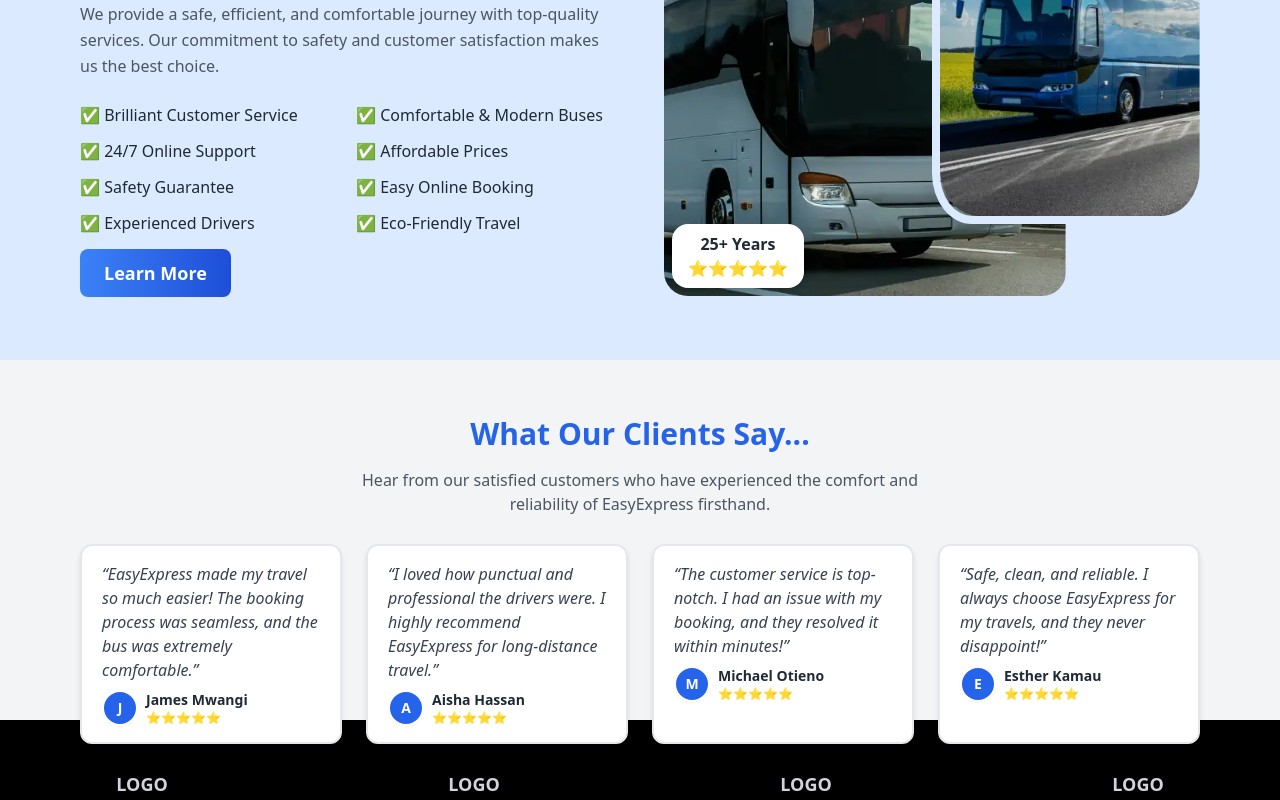
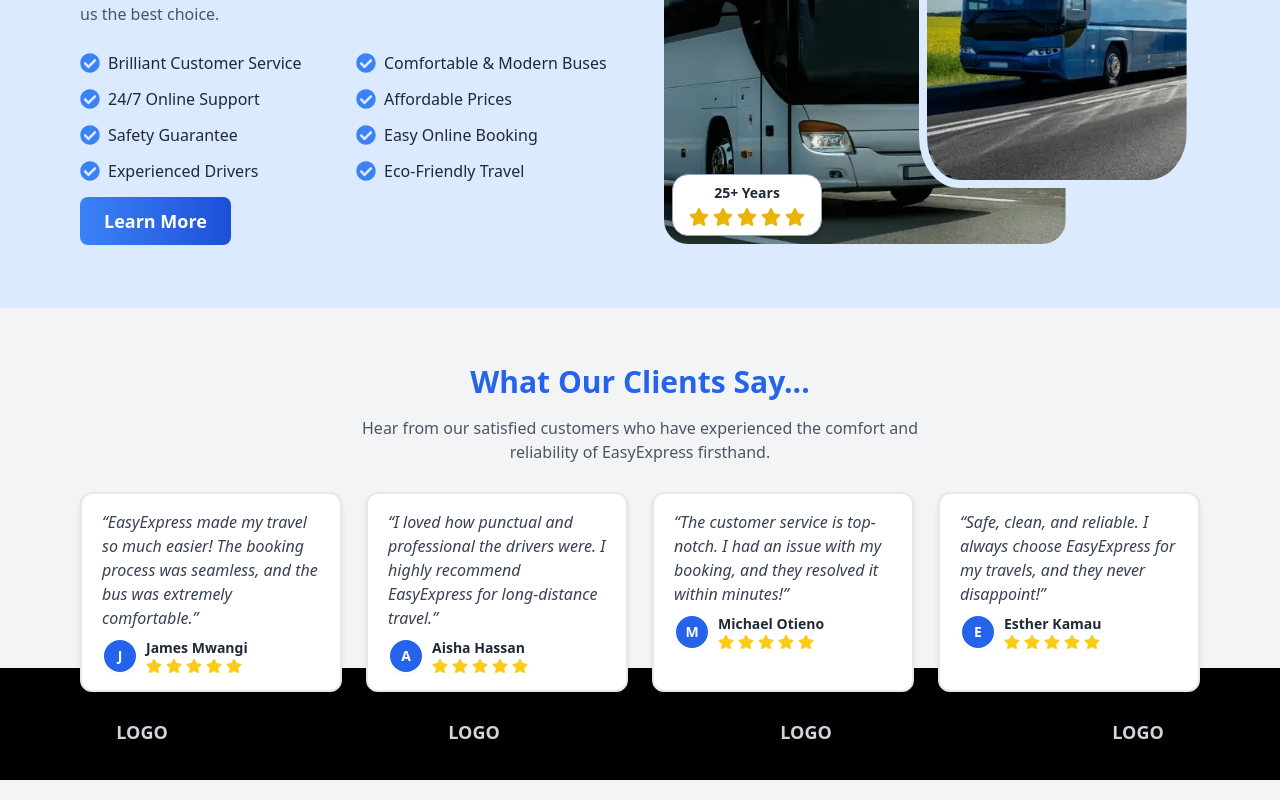
Before and after one commit to DennisKoskei/easyexpress-bus-booking-system, a Next.js app: page / in a window 1280 px wide. Shown: the part 1260-2060 px from the top of the page. Built offline with nearby package versions, Linux system fonts and the light colour scheme; no server answers.

Commit message:
style: update following sections in homepage for better mobile and tables support
1. WhyUs.tsx
2. PopularRoutes.tsx
3. Testimonials.tsx
4. PopularDestinations.tsx
5. DownloadApp.tsx

```diff
--- a/app/(routes)/(Homepage-components)/PopularDestinations.tsx
+++ b/app/(routes)/(Homepage-components)/PopularDestinations.tsx
@@ -11,7 +11,7 @@
 
 const PopularDestinations = () => {
   return (
-    <div className="Popular_Destinations px-20 py-14 bg-gray-100">
+    <div className="Popular_Destinations px-10 md:px-20 py-14 bg-gray-100">
       {/* Section Header */}
       <div className="pb-8">
         <h1 className="text-3xl font-bold text-gray-900">
--- a/app/(routes)/(Homepage-components)/Testimonials.tsx
+++ b/app/(routes)/(Homepage-components)/Testimonials.tsx
@@ -2,7 +2,9 @@
 
 import React from "react";
 import { motion } from "framer-motion";
-import { testimonials } from "@/app/constants/constants";
+import { FaStar } from "react-icons/fa";
+import { testimonials } from "@constants/constants";
+import { STRINGS } from "@constants/strings";
 
 const Testimonials = () => {
   const testimonialVariant = {
@@ -11,7 +13,7 @@
   };
 
   return (
-    <div className="Client_Testimonials relative px-20 pt-10 pb-20 bg-gray-100">
+    <div className="Client_Testimonials relative px-10 md:px-20 pt-10 pb-20 bg-gray-100">
       {/* Title Section */}
       <motion.div
         className="flex flex-col relative justify-center items-center"
@@ -20,12 +22,11 @@
         viewport={{ once: true }}
         transition={{ duration: 0.6 }}
       >
-        <h1 className="p-4 font-semibold text-3xl text-blue-600">
-          What Our Clients Say...
+        <h1 className="p-4 font-semibold text-center text-3xl text-blue-600">
+          {STRINGS.testimonials.heading}
         </h1>
-        <p className="w-3/6 text-center mb-7 text-gray-600">
-          Hear from our satisfied customers who have experienced the comfort and
-          reliability of EasyExpress firsthand.
+        <p className="w-full md:w-3/6 text-center mb-7 text-gray-600">
+          {STRINGS.testimonials.subtext}
         </p>
       </motion.div>
 
@@ -48,14 +49,19 @@
               </div>
               <div className="flex flex-col">
                 <h3 className="font-semibold">{testimonial.name}</h3>
-                <div className="text-yellow-400 text-xs">⭐⭐⭐⭐⭐</div>
+                {/* 5 Star Icons */}
+                <div className="flex items-center space-x-1 text-yellow-400 text-xs">
+                  {[...Array(5)].map((_, i) => (
+                    <FaStar key={i} className="w-4 h-4" />
+                  ))}
+                </div>
               </div>
             </div>
           </motion.div>
         ))}
       </div>
 
-      {/* Logo Section (Full Width) */}
+      {/* Logo Section */}
       <motion.div
         className="bg-black absolute -inset-x-0 h-28 -mt-6 w-full mx-auto flex gap-12 items-center justify-around text-white font-bold text-lg pt-4"
         initial={{ opacity: 0, y: 30 }}
@@ -63,10 +69,11 @@
         viewport={{ once: true }}
         transition={{ duration: 0.6, delay: 0.5 }}
       >
-        <p className="text-gray-300">LOGO</p>
-        <p className="text-gray-300">LOGO</p>
-        <p className="text-gray-300">LOGO</p>
-        <p className="text-gray-300">LOGO</p>
+        {STRINGS.testimonials.logos.map((logo, idx) => (
+          <p key={idx} className="text-gray-300">
+            {logo}
+          </p>
+        ))}
       </motion.div>
     </div>
   );
--- a/app/(routes)/(Homepage-components)/WhyUs.tsx
+++ b/app/(routes)/(Homepage-components)/WhyUs.tsx
@@ -3,6 +3,8 @@
 import Link from "next/link";
 import Image from "next/image";
 import { motion } from "framer-motion";
+import { FaStar, FaCheckCircle } from "react-icons/fa";
+import { STRINGS } from "@constants/strings";
 
 const WhyUs = () => {
   return (
@@ -21,7 +23,7 @@
           animate={{ y: 0, opacity: 1 }}
           transition={{ delay: 0.2 }}
         >
-          Why Choose Us
+          {STRINGS.whyUs.title}
         </motion.h1>
 
         <motion.h2
@@ -30,7 +32,7 @@
           animate={{ y: 0, opacity: 1 }}
           transition={{ delay: 0.4 }}
         >
-          25+ Years of Reliable Bus Charter Service
+          {STRINGS.whyUs.subtitle}
         </motion.h2>
 
         <motion.p
@@ -39,9 +41,7 @@
           animate={{ opacity: 1 }}
           transition={{ delay: 0.6 }}
         >
-          We provide a safe, efficient, and comfortable journey with top-quality
-          services. Our commitment to safety and customer satisfaction makes us
-          the best choice.
+          {STRINGS.whyUs.description}
         </motion.p>
 
         {/* Feature List */}
@@ -59,12 +59,7 @@
           }}
         >
           <ul className="space-y-3">
-            {[
-              "Brilliant Customer Service",
-              "24/7 Online Support",
-              "Safety Guarantee",
-              "Experienced Drivers",
-            ].map((item, i) => (
+            {STRINGS.whyUs.featuresLeft.map((item, i) => (
               <motion.li
                 key={i}
                 variants={{
@@ -73,17 +68,14 @@
                 }}
                 className="flex items-center gap-2"
               >
-                ✅ {item}
+                <FaCheckCircle className="text-blue-500 w-5 h-5" />
+                {item}
               </motion.li>
             ))}
           </ul>
+
           <ul className="space-y-3">
-            {[
-              "Comfortable & Modern Buses",
-              "Affordable Prices",
-              "Easy Online Booking",
-              "Eco-Friendly Travel",
-            ].map((item, i) => (
+            {STRINGS.whyUs.featuresRight.map((item, i) => (
               <motion.li
                 key={i}
                 variants={{
@@ -92,7 +84,8 @@
                 }}
                 className="flex items-center gap-2"
               >
-                ✅ {item}
+                <FaCheckCircle className="text-blue-500 w-5 h-5" />
+                {item}
               </motion.li>
             ))}
           </ul>
@@ -109,20 +102,27 @@
             href="/about"
             className="bg-gradient-to-r from-blue-500 to-blue-700 text-white font-semibold text-lg py-3 px-6 rounded-lg hover:shadow-lg hover:scale-105 transition-all duration-300"
           >
-            Learn More
+            {STRINGS.whyUs.learnMore}
           </Link>
         </motion.div>
       </motion.div>
 
       {/* Right Section (Image) */}
       <motion.div
-        className="Right w-1/2 relative"
+        className="Right w-full md:w-1/2 relative"
         initial={{ opacity: 0, x: 50 }}
         whileInView={{ opacity: 1, x: 0 }}
         viewport={{ once: true }}
         transition={{ duration: 0.8, ease: "easeOut" }}
       >
-        <motion.div className="relative justify-center rounded-3xl w-9/12 h-[450px] transition-transform duration-500 hover:scale-105">
+        <motion.div
+          className="
+          relative justify-center rounded-3xl
+          w-[80%] h-[300px]
+          sm:w-[80%] sm:h-[350px]
+          md:w-9/12 md:h-[450px]
+          transition-transform duration-500 hover:scale-105"
+        >
           {/* Big Image */}
           <Image
             src="/Assets/bus-image-big.png"
@@ -134,7 +134,15 @@
 
           {/* Small Image */}
           <motion.div
-            className="absolute -right-1/3 inset-y-10 rounded-[15%] h-3/4 w-2/3 border-blue-100 border-l-8 border-y-8"
+            className="
+            absolute
+            -right-[30%]
+            inset-y-14
+            h-[60%] w-[60%]
+            sm:h-[70%] sm:w-[70%]
+            md:h-3/4 md:w-2/3
+            border-blue-100 border-l-8 border-y-8
+            rounded-[10%] md:rounded-[15%]"
             initial={{ scale: 0.8, opacity: 0 }}
             whileInView={{ scale: 1, opacity: 1 }}
             transition={{ delay: 0.3 }}
@@ -144,19 +152,34 @@
               alt="Small Image"
               fill
               style={{ objectFit: "cover" }}
-              className="rounded-[15%]"
+              className="rounded-[5%] md:rounded-[15%]"
             />
           </motion.div>
 
           {/* Badge */}
           <motion.div
-            className="absolute bottom-2 left-2 font-extrabold flex-col rounded-2xl py-2 px-4 border-1 border-slate-400 bg-white shadow-md"
+            className="
+            absolute
+            bottom-2 left-2
+            font-extrabold flex-col
+            rounded-2xl
+            py-2 px-4
+            border border-slate-400
+            bg-white shadow-md"
             initial={{ y: 20, opacity: 0 }}
             whileInView={{ y: 0, opacity: 1 }}
             transition={{ delay: 0.6 }}
           >
-            <p className="text-center">25+ Years</p>
-            <p>⭐⭐⭐⭐⭐</p>
+            <p className="text-center text-sm md:font-md">
+              {STRINGS.whyUs.badgeYears}
+            </p>
+
+            {/* 5 Star Icons */}
+            <div className="flex justify-center mt-1 space-x-1 text-yellow-500">
+              {[...Array(5)].map((_, i) => (
+                <FaStar key={i} className="w-4 h-4 md:w-5 md:h-5" />
+              ))}
+            </div>
           </motion.div>
         </motion.div>
       </motion.div>
--- a/app/constants/strings.ts
+++ b/app/constants/strings.ts
@@ -9,4 +9,30 @@
     year: `© 2025 EasyExpress Coaches is a registered trademark of EasyExpress Inc`,
     text: "All rights reserved.",
   },
+  whyUs: {
+    title: "Why Choose Us",
+    subtitle: "25+ Years of Reliable Bus Charter Service",
+    description:
+      "We provide a safe, efficient, and comfortable journey with top-quality services. Our commitment to safety and customer satisfaction makes us the best choice.",
+    featuresLeft: [
+      "Brilliant Customer Service",
+      "24/7 Online Support",
+      "Safety Guarantee",
+      "Experienced Drivers",
+    ],
+    featuresRight: [
+      "Comfortable & Modern Buses",
+      "Affordable Prices",
+      "Easy Online Booking",
+      "Eco-Friendly Travel",
+    ],
+    learnMore: "Learn More",
+    badgeYears: "25+ Years",
+  },
+  testimonials: {
+    heading: "What Our Clients Say...",
+    subtext:
+      "Hear from our satisfied customers who have experienced the comfort and reliability of EasyExpress firsthand.",
+    logos: ["LOGO", "LOGO", "LOGO", "LOGO"],
+  },
 };
```
Also changed, not shown: app/(routes)/(Homepage-components)/DownloadApp.tsx (+25 -15 lines), app/(routes)/(Homepage-components)/PopularRoutes.tsx (+10 -8 lines).
